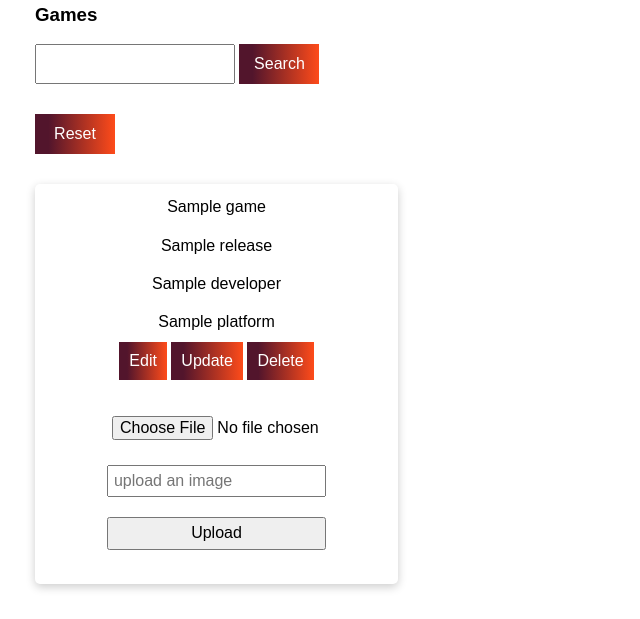
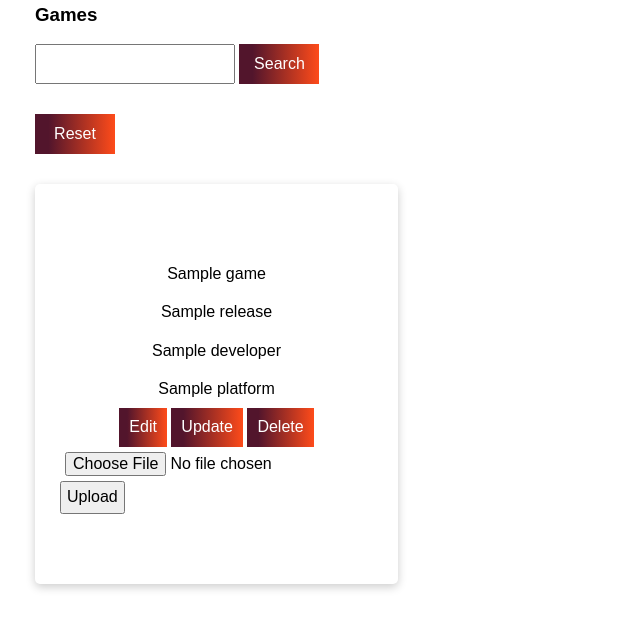
Before and after one commit to epixieme/console-games-library, a Node server app: template views/index.ejs in a window 1280 px wide. Shown: the part 350-969 px from the top of the page, without its empty margins (0-640 px from the left). Run offline with Node 20, Linux system fonts and the light colour scheme; the template is opened without the code that fills it: most values are stand-ins (such as "Sample title", 1, 10 or a date in 2020); some libraries are stand-ins or nearby versions.

Commit message:
added upload feature

```diff
--- a/public/main.js
+++ b/public/main.js
@@ -102,3 +102,5 @@
 
 // add condition if input is empty then prevent submit, same for search field
 // add a search reset button or reset on backbutton?
+
+// add get request to get the image from the server from uploads
--- a/server.js
+++ b/server.js
@@ -4,10 +4,19 @@
 const app = express();
 const ObjectID = require("mongodb").ObjectId;
 const multer  = require('multer')
-const upload = multer({ dest: './public/data/uploads/' })
+
 require("dotenv").config();
 
 // enables express to read info from forms
+const storage = multer.diskStorage({
+  destination: function (req, file, cb) {
+    cb(null, './uploads')
+  },
+  filename: function (req, file, cb) {
+    cb(null, file.originalname)
+  }
+})
+const upload = multer({ storage: storage })
 
 MongoClient.connect(process.env.MONGO_URI, { useUnifiedTopology: true })
   .then((client) => {
@@ -41,6 +50,9 @@
     app.use(express.urlencoded({ extended: true }));
     app.use(express.json());
     app.use(express.static("public")); // make public folder accessible
+    app.use('/uploads', express.static('uploads'));
+    app.use(express.static(__dirname + '/public'));
+    http://localhost:3004/profile-upload-single
     // ========================
     // Routes
     // ========================
@@ -64,18 +76,12 @@
 
       const { search} = req.query;
       console.log(req.query);
-      gamesCollection.find({ $text: { $search: search } }).toArray(function(err, results){
+      gamesCollection.find({ $text: { $search: search } })
+      .toArray(function(err, results){
         // console.log(results);
             res.render("index.ejs", { games:results });// got to work out how to return to the main search page. maybe use a reset button that fetches get '/'
     });
-
-    });
-
-    app.post('/images', upload.single('uploaded_file'), function (req, res) {
-      // req.file is the name of your file in the form above, here 'uploaded_file'
-      // req.body will hold the text fields, if there were any
-      console.log(req.file, req.body)
-   });
+    });// try rewrite this to the same as the get request above
 
     app.post("/games", (req, res) => {
       // takes in the action route from the form
@@ -88,6 +94,21 @@
         })
         .catch((error) => console.error(error));
     });
+
+
+app.post('/profile-upload-single', upload.single('profile-file'), function (req, res, next) {
+  // req.file is the `profile-file` file
+  // req.body will hold the text fields, if there were any
+  console.log(JSON.stringify(req.file))
+  console.log('what is this' + this)
+  let response = '<a href="/">Home</a><br>'
+  response += "Files uploaded successfully.<br>"
+  response += `<img src="${req.file.path}" /><br>`
+  res.send(response)
+
+
+})
+
 
     app.put("/games", (request, response) => {
       console.log(request.body.id);
@@ -109,7 +130,7 @@
           }
         )
         .then((result) => {
-          console.log("Added One Like");
+          console.log("updated game");
           response.json("game updated");
           response.redirect("/"); // creates a refresh and does a get() gets the ejs with the new data added from games object. see get request above.
         })
--- a/views/index.ejs
+++ b/views/index.ejs
@@ -89,14 +89,17 @@
           <button class="deleteGame">Delete</button>
 
         </section>
-        <form action="/images" enctype="multipart/form-data" method="post">
-          <div class="uploads">
-            <input type="file" class="form-control-file" name="uploaded_file">
-            <input type="text" class="form-control" placeholder="upload an image" name="images">
-            <input type="submit" value="Upload" class="btn btn-default">
+        <form method="POST" action="/profile-upload-single" enctype="multipart/form-data">
+          <div>
+              <!-- <label>Upload profile picture</label> -->
+              <input type="file" name="profile-file" required/>
           </div>
-        </form>
+          <div>
+              <input type="submit" value="Upload" />
+          </div>
+      </form>
 
+        <!-- <div class="uploads"> -->
           </section>
         </section>
         <% } %>
```
Also changed, not shown: 10 other files.
